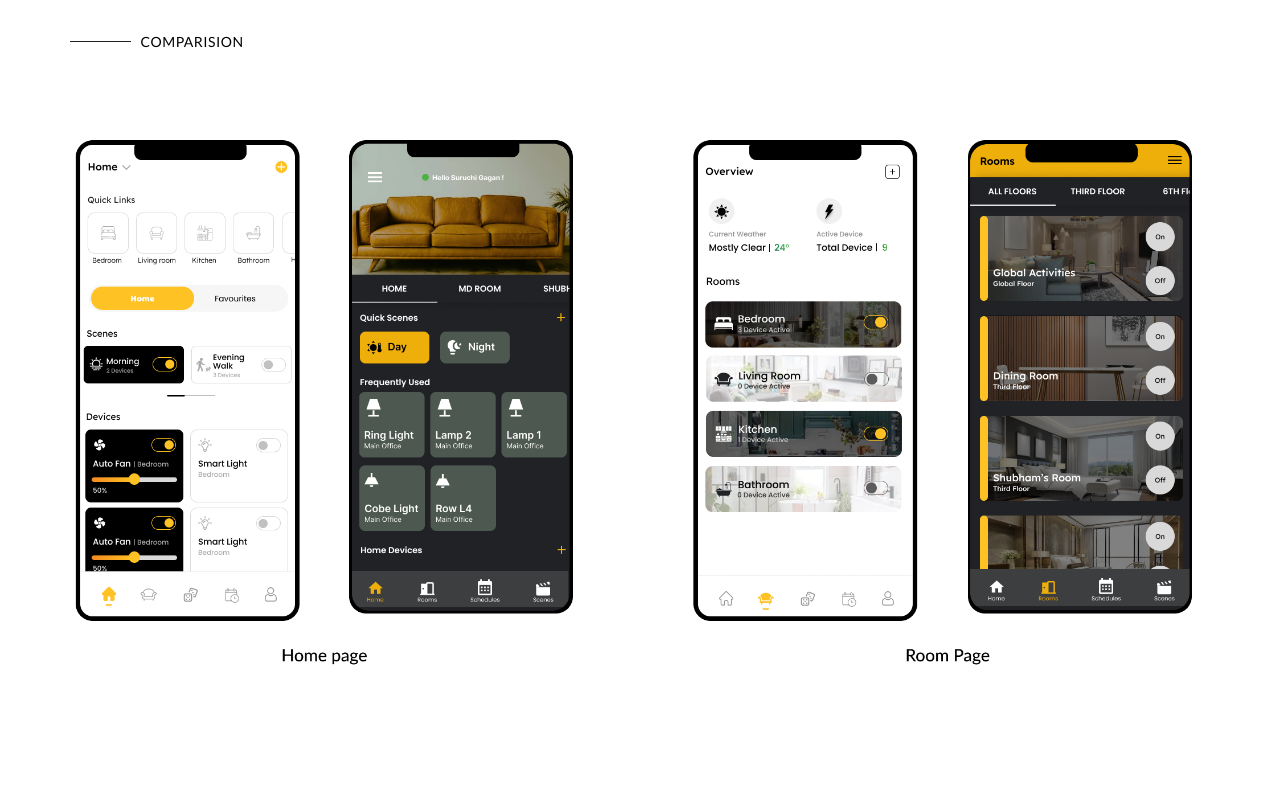
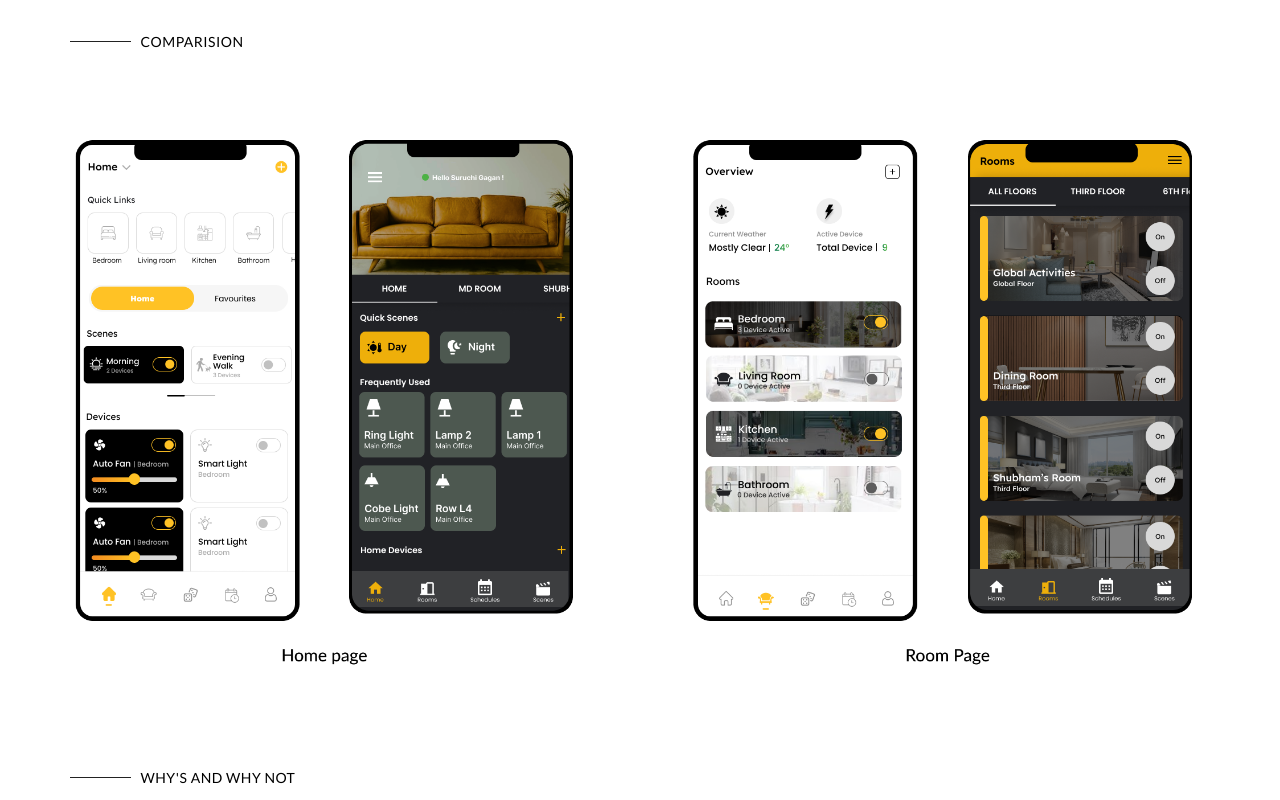
Before and after one commit to angelrana/portfolio-website, a React (Create React App) app: page /technixia in a window 1280 px wide. Shown: the part 1588-2388 px from the top of the page. Before the commit the page ends 2263 px from the top, so only its background shows below. Built offline with nearby package versions, Linux system fonts and the light colour scheme; a web font is replaced by a local one.

Commit message:
ongoing changes

```diff
--- a/src/technixia.jsx
+++ b/src/technixia.jsx
@@ -288,6 +288,31 @@ const Technixia = () => {
               borderRadius: "4px",
             }}></img>
         </Box>
+        <Box
+          sx={{
+            display: "flex",
+            flexDirection: "row",
+            justifyContent: "flex-start",
+            alignItems: "center",
+            marginTop: "80px",
+            marginLeft: "70px",
+          }}>
+          <Box
+            style={{
+              width: "5%",
+              height: "1.4px",
+              backgroundColor: "#222222",
+            }}></Box>
+          <p
+            style={{
+              fontFamily: "Lato, sans-serif",
+              letterSpacing: "0.5px",
+              fontSize: "14px",
+              marginLeft: "10px",
+            }}>
+         WHY'S AND WHY NOT
+          </p>
+        </Box>
       </Box>
     );
 }
```
